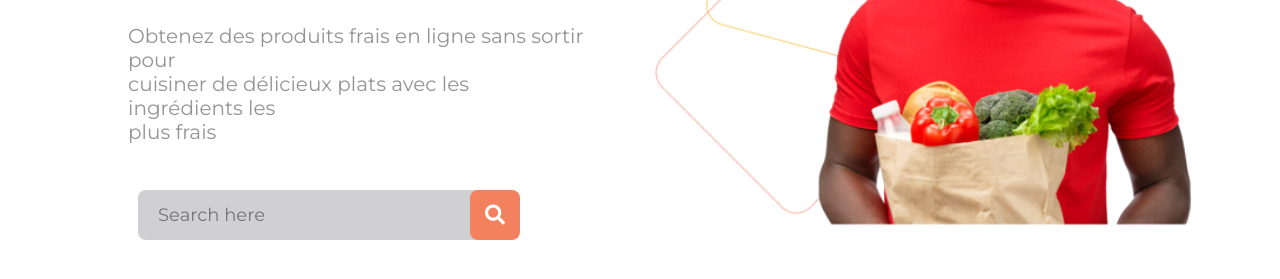
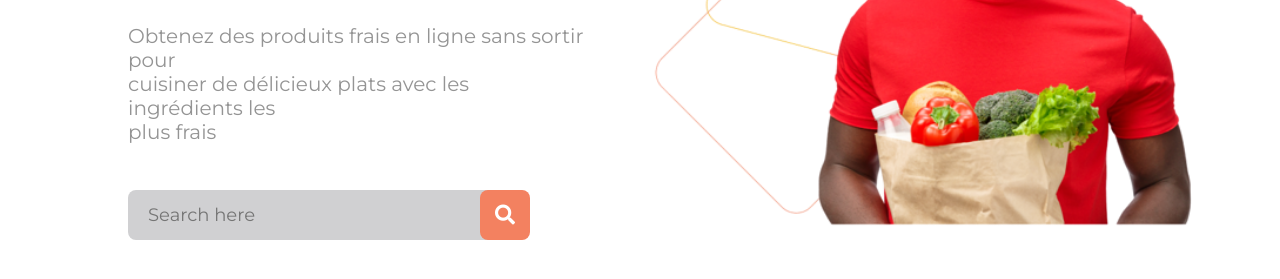
Before and after one commit to nygmasx/maquette2, a plain HTML site: page index.html in a window 1280 px wide. Shown: the part 333-612 px from the top of the page. Drawn offline with Linux system fonts and the light colour scheme.

Commit message:
Add files via upload

```diff
--- a/style.css
+++ b/style.css
@@ -102,11 +102,8 @@ p {
 .box .search-box {
   position: relative;
   height: 50px;
-  max-width: 50px;
-  margin: auto;
   border-radius: 25px;
-  transition: all 0.3s ease;
-  max-width: 380px;
+  max-width: 450px;
 }
 
 .search-box input {
```
